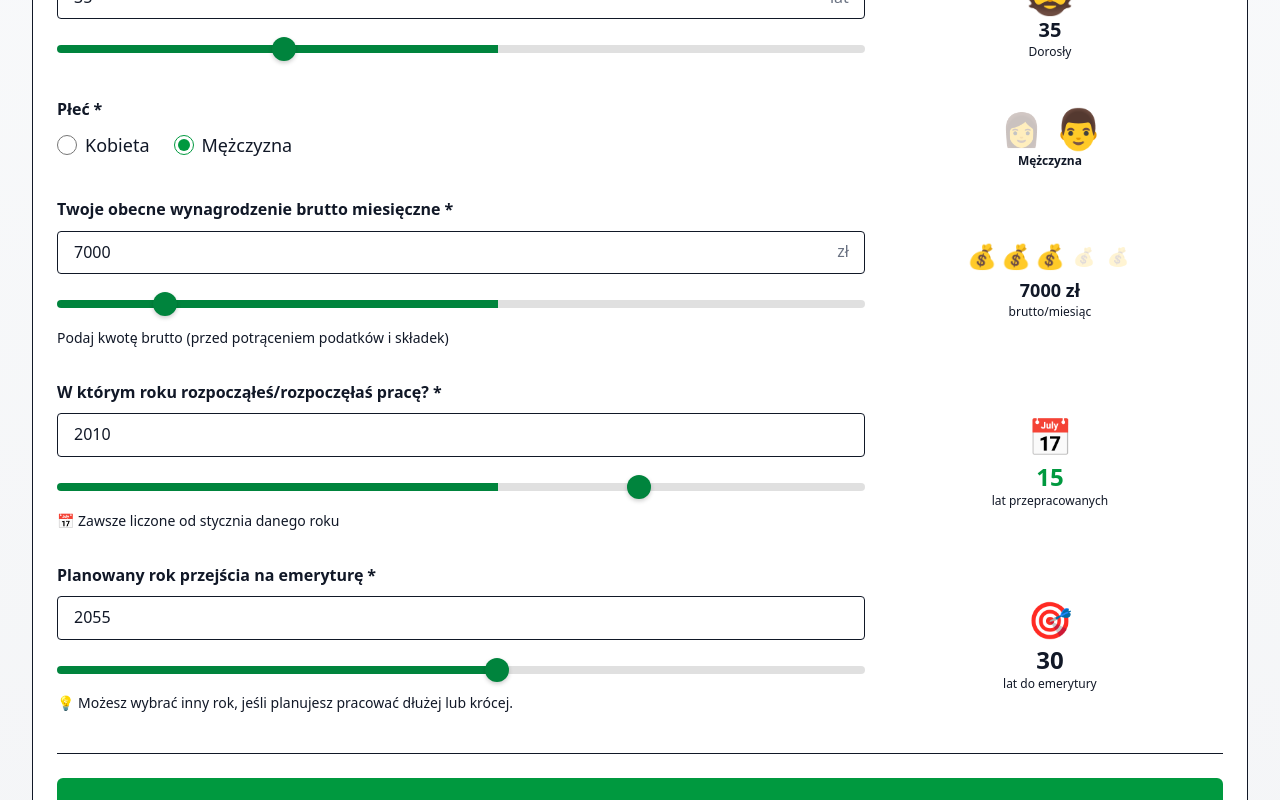
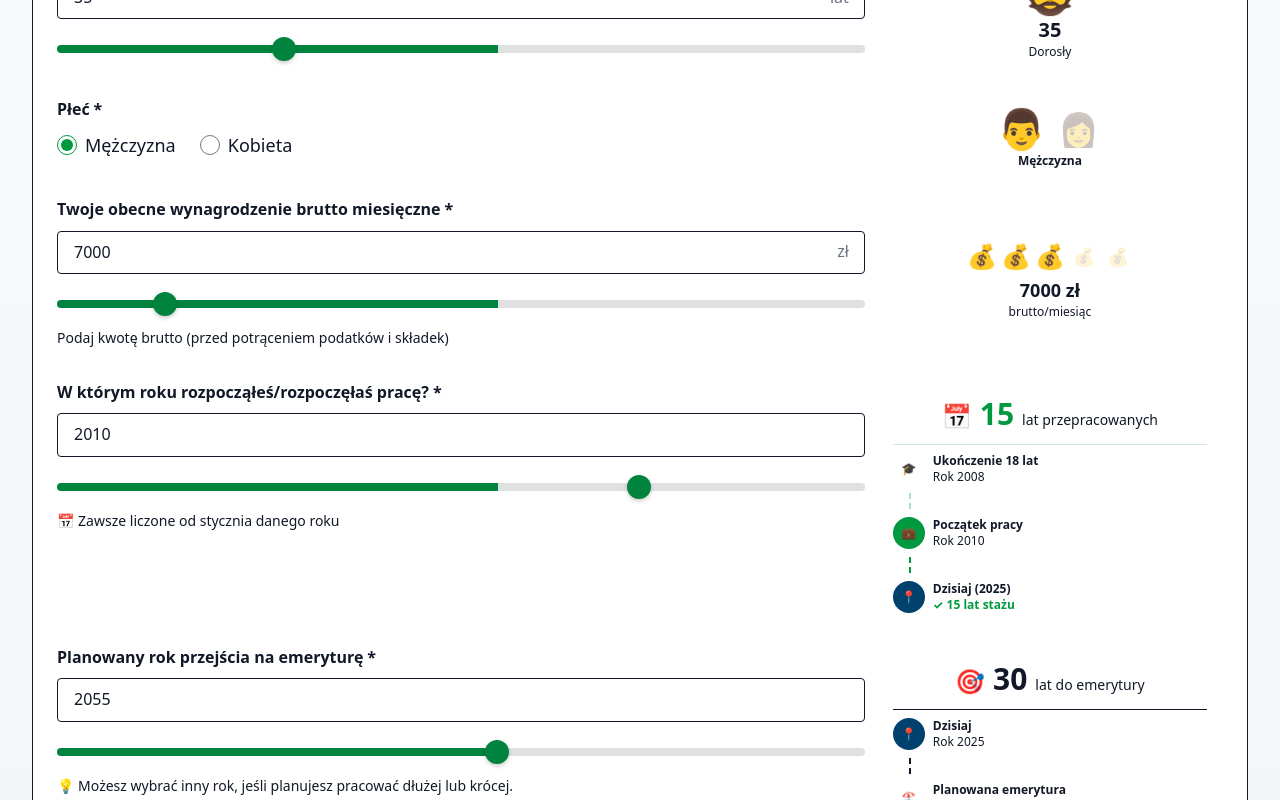
Before and after one commit to Pawel-Kica/retirement-123, a Next.js app: page /symulacja in a window 1280 px wide. Shown: the part 440-1240 px from the top of the page. Built offline with nearby package versions, Linux system fonts and the light colour scheme.

Commit message:
Update gender selection in simulation page and enhance YearVisual component with age handling. Refactor validation logic to ensure proper input checks for age and sex, improving user experience and compliance with ZUS design standards.

```diff
--- a/app/symulacja/page.tsx
+++ b/app/symulacja/page.tsx
@@ -387,6 +387,19 @@ export default function SimulacjaPage() {
                       <input
                         type="radio"
                         name="sex"
+                        value="M"
+                        checked={formData.sex === "M"}
+                        onChange={(e) =>
+                          handleChange("sex", e.target.value as "M" | "F")
+                        }
+                        className="w-5 h-5 accent-zus-green"
+                      />
+                      <span className="text-lg">Mężczyzna</span>
+                    </label>
+                    <label className="flex items-center gap-2 cursor-pointer">
+                      <input
+                        type="radio"
+                        name="sex"
                         value="F"
                         checked={formData.sex === "F"}
                         onChange={(e) =>
@@ -395,19 +408,6 @@ export default function SimulacjaPage() {
                         className="w-5 h-5 accent-zus-green"
                       />
                       <span className="text-lg">Kobieta</span>
-                    </label>
-                    <label className="flex items-center gap-2 cursor-pointer">
-                      <input
-                        type="radio"
-                        name="sex"
-                        value="M"
-                        checked={formData.sex === "M"}
-                        onChange={(e) =>
-                          handleChange("sex", e.target.value as "M" | "F")
-                        }
-                        className="w-5 h-5 accent-zus-green"
-                      />
-                      <span className="text-lg">Mężczyzna</span>
                     </label>
                   </div>
                 </FormField>
@@ -441,6 +441,7 @@ export default function SimulacjaPage() {
                     startYear={formData.workStartYear}
                     endYear={formData.workEndYear}
                     currentYear={currentYear}
+                    age={formData.age}
                     type="start"
                   />
                 }
@@ -469,6 +470,7 @@ export default function SimulacjaPage() {
                     startYear={formData.workStartYear}
                     endYear={formData.workEndYear}
                     currentYear={currentYear}
+                    age={formData.age}
                     type="end"
                   />
                 }
--- a/components/ui/SexVisual.tsx
+++ b/components/ui/SexVisual.tsx
@@ -10,17 +10,17 @@ export function SexVisual({ sex }: SexVisualProps) {
       <div className="flex gap-3 items-center justify-center">
         <div
           className={`text-4xl transition-all duration-200 ${
+            sex === "M" ? "opacity-100 scale-110" : "opacity-30 scale-90"
+          }`}
+        >
+          👨
+        </div>
+        <div
+          className={`text-4xl transition-all duration-200 ${
             sex === "F" ? "opacity-100 scale-110" : "opacity-30 scale-90"
           }`}
         >
           👩
-        </div>
-        <div
-          className={`text-4xl transition-all duration-200 ${
-            sex === "M" ? "opacity-100 scale-110" : "opacity-30 scale-90"
-          }`}
-        >
-          👨
         </div>
       </div>
       {sex && (
--- a/components/ui/YearVisual.tsx
+++ b/components/ui/YearVisual.tsx
@@ -4,6 +4,7 @@ interface YearVisualProps {
   startYear: number | undefined;
   endYear: number | undefined;
   currentYear: number;
+  age?: number;
   type: "start" | "end";
 }
 
@@ -11,29 +12,110 @@ export function YearVisual({
   startYear,
   endYear,
   currentYear,
+  age,
   type,
 }: YearVisualProps) {
   const yearsWorked = startYear ? Math.max(0, currentYear - startYear) : 0;
   const yearsToRetirement = endYear ? Math.max(0, endYear - currentYear) : 0;
+  const yearTurned18 = age ? currentYear - age + 18 : undefined;
 
   if (type === "start") {
     return (
-      <div className="flex flex-col items-center justify-center p-3 bg-zus-green-light rounded-lg w-full transition-all duration-200 min-w-0">
-        <div className="text-4xl mb-1">📅</div>
-        <p className="text-2xl font-bold text-zus-green">{yearsWorked}</p>
-        <p className="text-xs text-zus-grey-700 whitespace-nowrap">
+      <div className="flex flex-col gap-3 p-4 bg-zus-green-light rounded-lg w-full transition-all duration-200 min-w-0">
+        {/* Timeline Header */}
+        <div className="flex items-baseline gap-2 justify-center">
+          <div className="text-2xl">📅</div>
+          <p className="text-3xl font-bold text-zus-green">{yearsWorked}</p>
+          <p className="text-sm text-zus-grey-700 font-medium whitespace-nowrap">
             {yearsWorked === 1 ? "rok" : yearsWorked < 5 ? "lata" : "lat"}{" "}
             przepracowanych
           </p>
+        </div>
+        {/* Timeline Visual */}
+        {startYear && age && yearTurned18 && (
+          <div className="space-y-2 pt-2 border-t border-zus-green/20">
+            {/* Year turned 18 */}
+            <div className="flex items-center gap-2">
+              <div className="flex-shrink-0 w-8 h-8 rounded-full bg-zus-grey-300 flex items-center justify-center">
+                <span className="text-xs">🎓</span>
+              </div>
+              <div className="flex-1 min-w-0">
+                <p className="text-xs font-semibold text-zus-grey-900">
+                  Ukończenie 18 lat
+                </p>
+                <p className="text-xs text-zus-grey-600">Rok {yearTurned18}</p>
+              </div>
+            </div>
+
+            {/* Connector line */}
+            <div className="ml-4 h-4 border-l-2 border-dashed border-zus-green/30"></div>
+
+            {/* Year started work */}
+            <div className="flex items-center gap-2">
+              <div className="flex-shrink-0 w-8 h-8 rounded-full bg-zus-green flex items-center justify-center">
+                <span className="text-xs">💼</span>
+              </div>
+              <div className="flex-1 min-w-0">
+                <p className="text-xs font-semibold text-zus-grey-900">
+                  Początek pracy
+                </p>
+                <p className="text-xs text-zus-grey-600">Rok {startYear}</p>
+              </div>
+            </div>
+
+            {/* Years worked indicator */}
+            {yearsWorked > 0 && (
+              <>
+                <div className="ml-4 h-4 border-l-2 border-dashed border-zus-green"></div>
+                <div className="flex items-center gap-2">
+                  <div className="flex-shrink-0 w-8 h-8 rounded-full bg-zus-navy flex items-center justify-center">
+                    <span className="text-xs">📍</span>
+                  </div>
+                  <div className="flex-1 min-w-0">
+                    <p className="text-xs font-semibold text-zus-grey-900">
+                      Dzisiaj ({currentYear})
+                    </p>
+                    <p className="text-xs text-zus-green font-bold">
+                      ✓ {yearsWorked}{" "}
+                      {yearsWorked === 1
+                        ? "rok"
+                        : yearsWorked < 5
+                        ? "lata"
+                        : "lat"}{" "}
+                      stażu
+                    </p>
+                  </div>
+                </div>
+              </>
+            )}
+          </div>
+        )}
+        {/* Fallback if no age provided */}
+        {(!age || !yearTurned18) && startYear && yearsWorked > 0 && (
+          <div className="pt-2 border-t border-zus-green/20">
+            <div className="flex items-center justify-between text-xs">
+              <span className="text-zus-grey-600">Rok rozpoczęcia:</span>
+              <span className="font-bold text-zus-grey-900">{startYear}</span>
+            </div>
+            <div className="flex items-center justify-between text-xs mt-1">
+              <span className="text-zus-grey-600">Lata pracy:</span>
+              <span className="font-bold text-zus-green">{yearsWorked}</span>
+            </div>
+          </div>
+        )}
       </div>
     );
   }
 
   return (
-    <div className="flex flex-col items-center justify-center p-3 bg-zus-green-light rounded-lg w-full transition-all duration-200 min-w-0">
-      <div className="text-4xl mb-1">🎯</div>
-      <p className="text-2xl font-bold text-zus-orange">{yearsToRetirement}</p>
-      <p className="text-xs text-zus-grey-700 whitespace-nowrap">
+    <div className="flex flex-col gap-3 p-4 bg-zus-green-light rounded-lg w-full transition-all duration-200 min-w-0">
+      {/* Years to retirement */}
+      <div className="flex items-baseline gap-2 justify-center">
+        <div className="text-2xl">🎯</div>
+        <p className="text-3xl font-bold text-zus-orange">
+          {yearsToRetirement}
+        </p>
+        <p className="text-sm text-zus-grey-700 font-medium whitespace-nowrap">
           {yearsToRetirement === 1
             ? "rok"
             : yearsToRetirement < 5
@@ -42,5 +124,38 @@ export function YearVisual({
           do emerytury
         </p>
       </div>
+
+      {/* Timeline for end year */}
+      {startYear && endYear && (
+        <div className="space-y-2 pt-2 border-t border-zus-orange/20">
+          {/* Today */}
+          <div className="flex items-center gap-2">
+            <div className="flex-shrink-0 w-8 h-8 rounded-full bg-zus-navy flex items-center justify-center">
+              <span className="text-xs">📍</span>
+            </div>
+            <div className="flex-1 min-w-0">
+              <p className="text-xs font-semibold text-zus-grey-900">Dzisiaj</p>
+              <p className="text-xs text-zus-grey-600">Rok {currentYear}</p>
+            </div>
+          </div>
+
+          {/* Connector line */}
+          <div className="ml-4 h-4 border-l-2 border-dashed border-zus-orange/30"></div>
+
+          {/* Retirement year */}
+          <div className="flex items-center gap-2">
+            <div className="flex-shrink-0 w-8 h-8 rounded-full bg-zus-orange flex items-center justify-center">
+              <span className="text-xs">🏖️</span>
+            </div>
+            <div className="flex-1 min-w-0">
+              <p className="text-xs font-semibold text-zus-grey-900">
+                Planowana emerytura
+              </p>
+              <p className="text-xs text-zus-grey-600">Rok {endYear}</p>
+            </div>
+          </div>
+        </div>
+      )}
+    </div>
   );
 }
```
Also changed, not shown: lib/utils/validation.ts (+79 -25 lines). Lines whose indentation alone changed are shown as unchanged.
